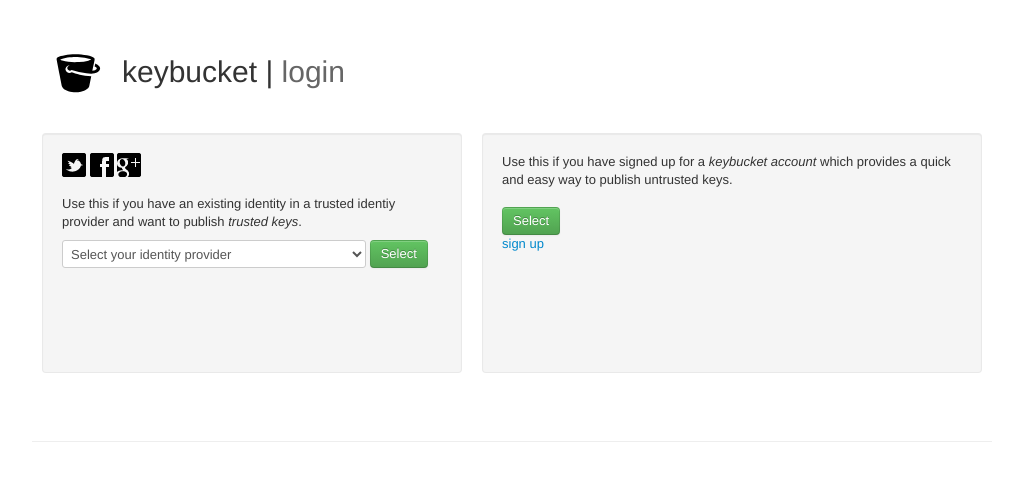
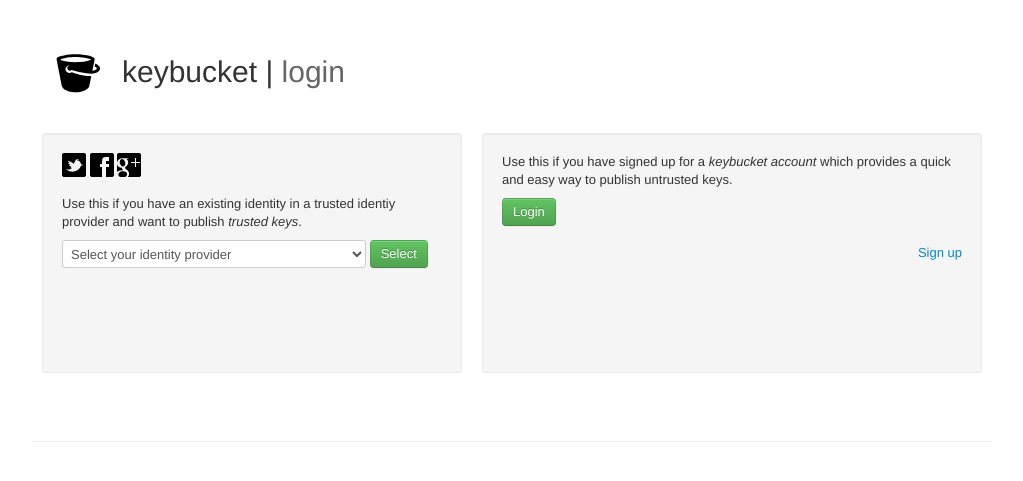
Before and after one commit to leifj/keybucket, a Django app: template keybucket/auth/templates/auth/login.html in a window 1280 px wide. Shown: the top 481 px of the page, without its empty margins (118-1141 px from the left). Run offline with Django 3.2, Linux system fonts and the light colour scheme; the template is opened without the code that fills it, so the values that code supplies are empty; some libraries are stand-ins or nearby versions.

Commit message:
login cleanup + csrf

```diff
--- a/keybucket/auth/templates/auth/login.html
+++ b/keybucket/auth/templates/auth/login.html
@@ -37,11 +37,13 @@
     <div class="span6 well" style="min-height:200px;">
         <p>Use this if you have signed up for a <em>keybucket account</em> which
         provides a quick and easy way to publish untrusted keys.</p>
-        <form class="form-inline" action="{% url keybucket.auth.views.login %}" method="GET">
+        <form class="form-inline" action="{% url keybucket.auth.views.login %}" method="POST">
+            {% csrf_token %}
             {{ form.as_p }}
+            <input class="btn btn-success" type="submit" value="Login"/>
         </form>
-        <input class="btn btn-success" type="submit" value="Select"/>
-        <p><a href="{% url registration.views.register %}">sign up</a></p>
+
+        <p class="pull-right"><a href="{% url registration.views.register %}">Sign up</a></p>
     </div>
 </div>
 </div>
--- a/keybucket/auth/views.py
+++ b/keybucket/auth/views.py
@@ -18,7 +18,7 @@ from djangosaml2.conf import get_config_loader
 from django.conf import settings
 
 from django.http import HttpResponse, HttpResponseRedirect
-from urlparse import urlparse
+import urlparse
 
 import logging
 logger = logging.getLogger('djangosaml2')
```
